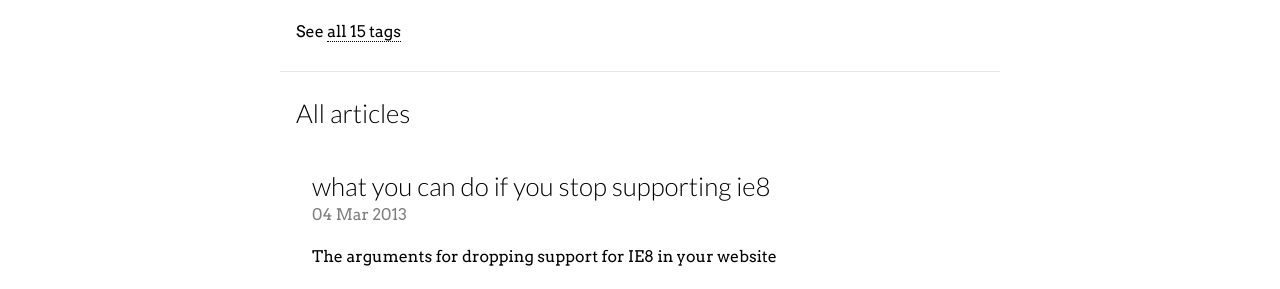
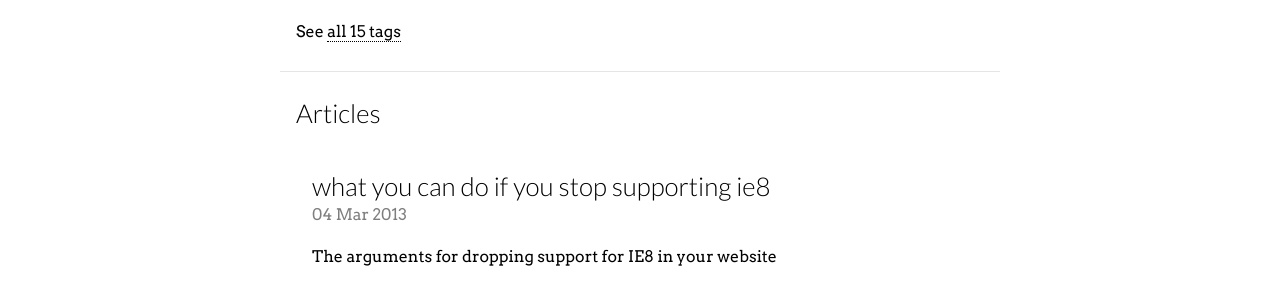
Before and after one commit to nottrobin/robinwinslow.uk, a Jekyll site: the page built from index.html, in a window 1280 px wide and 900 px high. Shown: the part 154-443 px from the top of the window. Built offline with Jekyll 4.4.1, drawn with Linux system fonts in a browser that asks for light colours; Markdown is read by kramdown in place of the engine named in the settings.

Commit message:
Remove the "all"

```diff
--- a/index.html
+++ b/index.html
@@ -26,7 +26,7 @@ description: Articles about web development, articles about politics. Also gener
 </nav>
 
 <section class="headless">
-    <h1>All articles</h1>
+    <h1>Articles</h1>
 
 {% for post in site.posts %}
     {% include list-article.html %}
```
